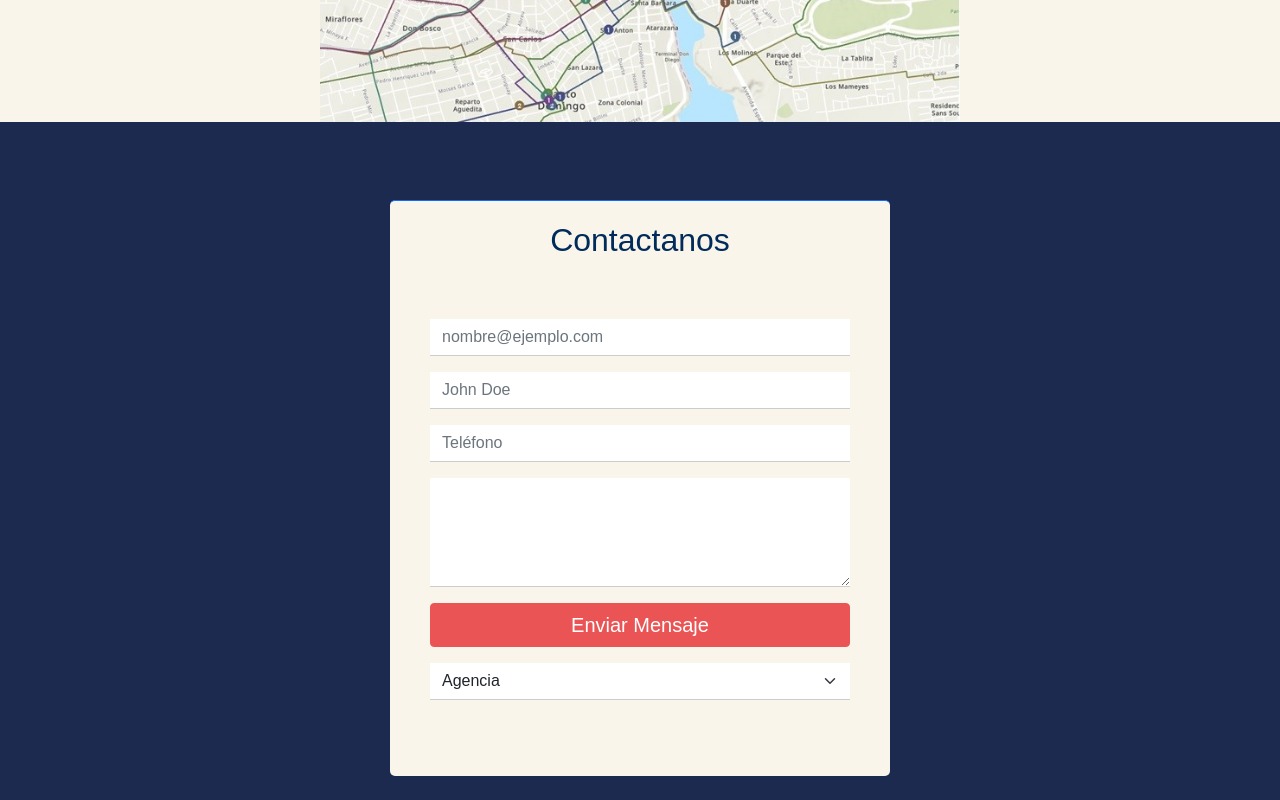
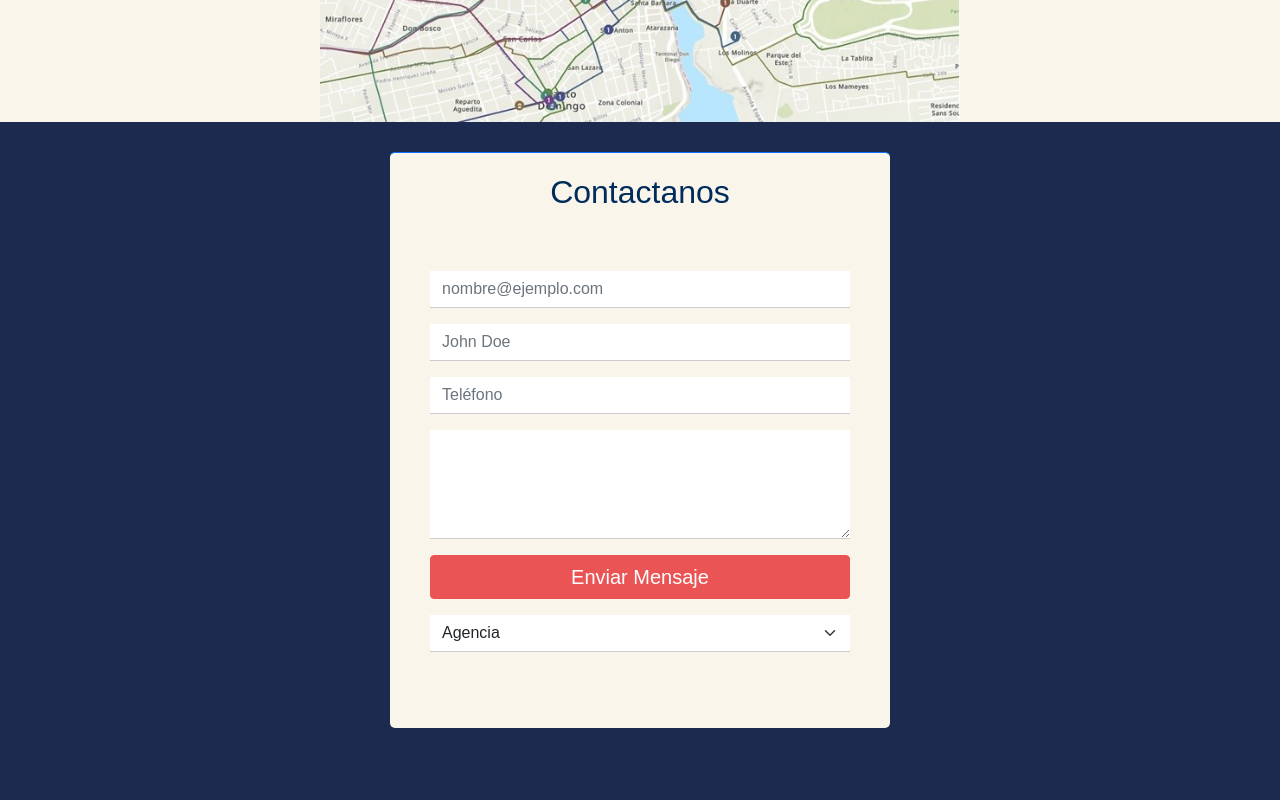
Before and after one commit to sniperwolf27/Proyecto-de-Grado, a website with bundled scripts: page index.html in a window 1280 px wide. Shown: the part 2000-2800 px from the top of the page. Built offline with nearby package versions, Linux system fonts and the light colour scheme; no server answers; files whose address does not match are found by name.

Commit message:
Arreglo del footer

```diff
--- a/index.html
+++ b/index.html
@@ -163,7 +163,7 @@
                         <!-- SECCION CONTACTOS-->
 <!--========================================================== -->
 
-<section id="seccion-contacto" class="d-flex flex-column justify-content-between border-bottom border-secondary border-2 py-5" style="min-height: 100vh;">
+<section id="seccion-contacto" class="d-flex flex-column justify-content-between border-bottom border-secondary border-2" style="min-height: 100vh;">
   <div class="row justify-content-center">
     <div class="col-12 col-sm-10 col-md-8 col-lg-12">
       <div class="container border-top border-primary" id="contenedor-formulario">
```
